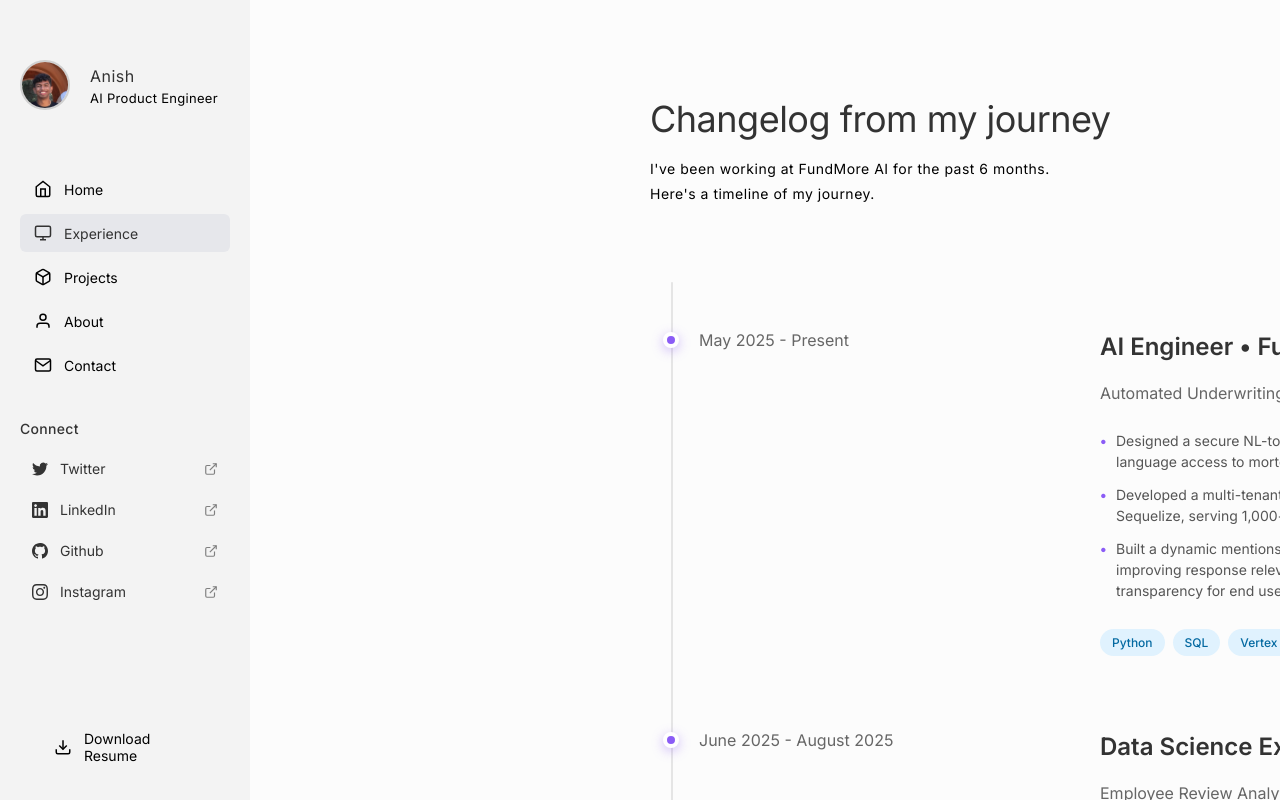
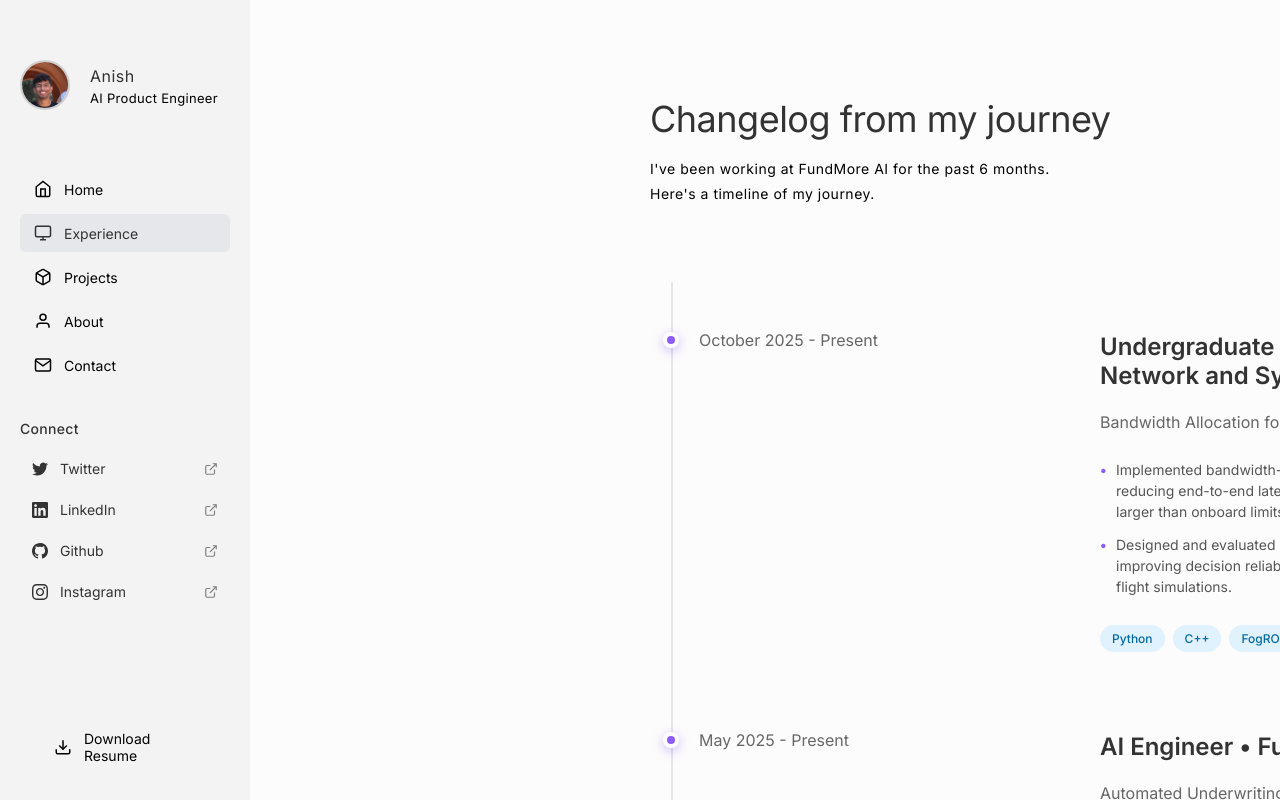
Before and after one commit to AnishKamatam/AnishKamatam, a React (Vite) app: page /experience in a window 1280 px wide. Built offline with nearby package versions, Linux system fonts and the light colour scheme.

Commit message:
new experience

```diff
--- a/src/pages/Experience.jsx
+++ b/src/pages/Experience.jsx
@@ -27,6 +27,19 @@ function Experience() {
     {
       id: 1,
       position: 150,
+      label: "Started Research at UC Berkeley",
+      date: "October 2025 - Present",
+      jobTitle: "Undergraduate Research Assistant • UC Berkeley Network and Systems Lab",
+      description: "Bandwidth Allocation for Cloud-Augmented Autonomous Drones",
+      responsibilities: [
+        "Implemented bandwidth-aware offloading for autonomous drone perception pipelines, reducing end-to-end latency by 24% and enabling deployment of vision models 3.1× larger than onboard limits.",
+        "Designed and evaluated real-time network allocation algorithms under 5G constraints, improving decision reliability by 31% and perception accuracy by 15% across 1000+ flight simulations."
+      ],
+      techStack: ["Python", "C++", "FogROS2", "QoS scheduling", "Network Optimization"]
+    },
+    {
+      id: 2,
+      position: 550,
       label: "Started at FundMore AI",
       date: "May 2025 - Present",
       jobTitle: "AI Engineer • FundMore AI",
@@ -39,8 +52,8 @@ function Experience() {
       techStack: ["Python", "SQL", "Vertex AI", "GCP", "Angular", "Node.js", "Sequelize"]
     },
     {
-      id: 2,
-      position: 550,
+      id: 3,
+      position: 950,
       label: "Built SQL Analytics System",
       date: "June 2025 - August 2025",
       jobTitle: "Data Science Extern • Amazon",
@@ -53,8 +66,8 @@ function Experience() {
       techStack: ["Python", "LightGBM", "MiniLM", "NLP", "scikit-learn", "SHAP"]
     },
     {
-      id: 3,
-      position: 950,
+      id: 4,
+      position: 1350,
       label: "Founded AGNI X",
       date: "April 2025 - Present",
       jobTitle: "AGNI X • Lead ML Engineer",
@@ -66,8 +79,8 @@ function Experience() {
       techStack: ["Python", "C++", "PyTorch", "YOLOv8", "OpenCV", "CUDA", "Jetson", "Flask", "Next.js"]
     },
     {
-      id: 4,
-      position: 1350,
+      id: 5,
+      position: 1750,
       label: "Led Hackathon Projects",
       date: "May 2024 - Sep 2024",
       jobTitle: "Software Engineer Intern • TraceCloud",
```
